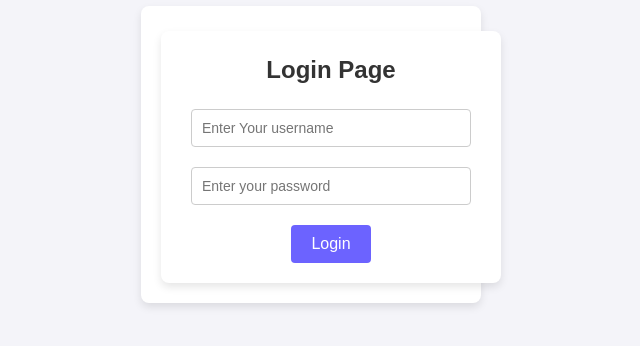
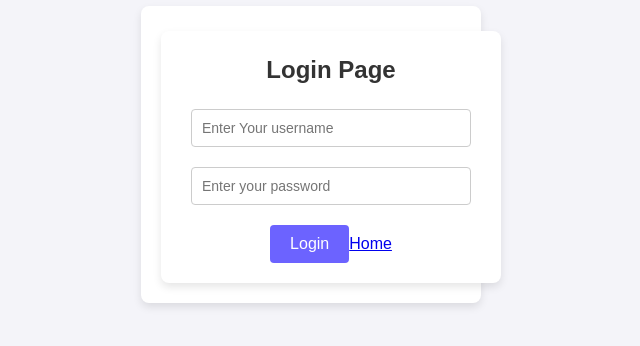
Before and after one commit to Imantha7/cbc-frontend, a React (Vite) app: page /login in a window 1280 px wide. Shown: the part 246-592 px from the top of the page, without its empty margins (329-969 px from the left). Built offline with nearby package versions, Linux system fonts and the light colour scheme.

Commit message:
links pages

```diff
--- a/src/pages/loginPage.jsx
+++ b/src/pages/loginPage.jsx
@@ -1,3 +1,4 @@
+import { Link } from 'react-router-dom';
 import './LoginPage.css';
 
 
@@ -8,6 +9,7 @@ export default function LoginPage(){
             <input type="text" placeholder="Enter Your username"/>
             <input type="password" placeholder="Enter your password"/>
             <button>Login</button>
+            <Link to="/">Home   </Link>
         </div>
     )
 }
```
